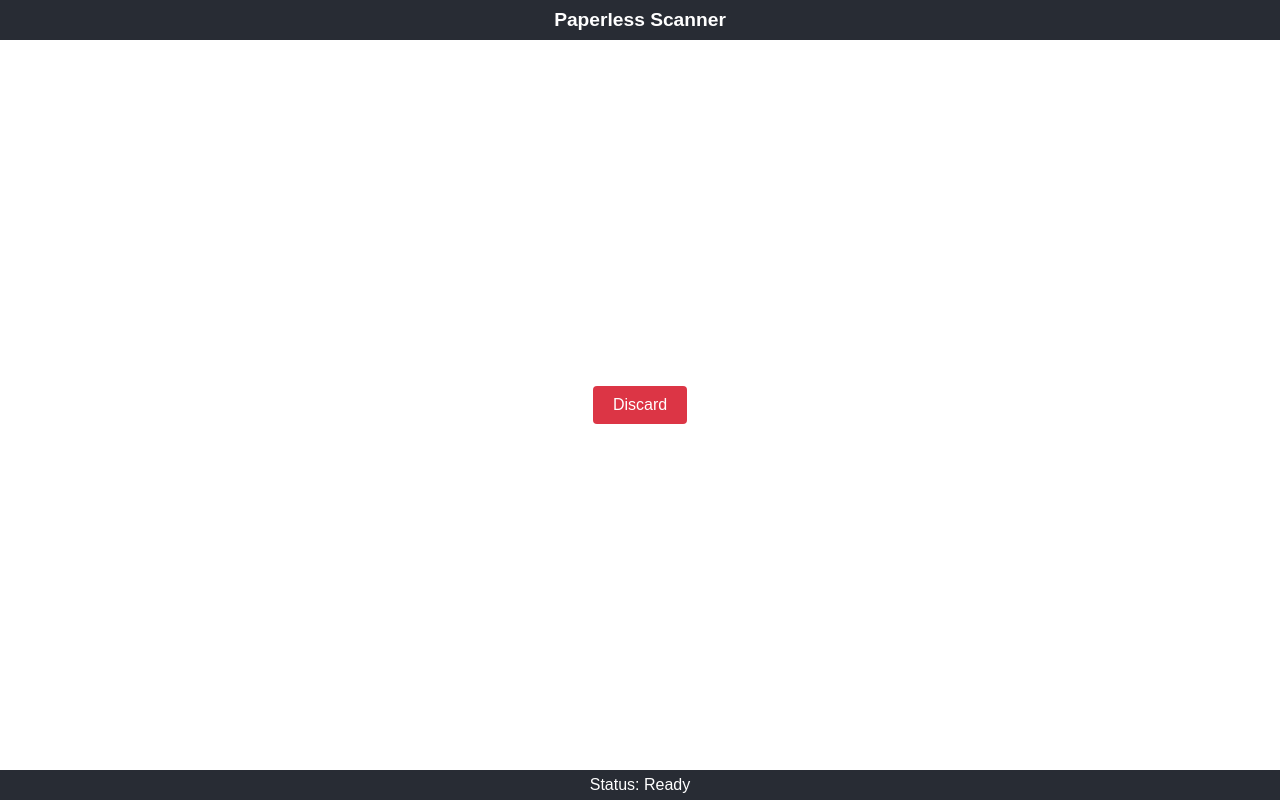
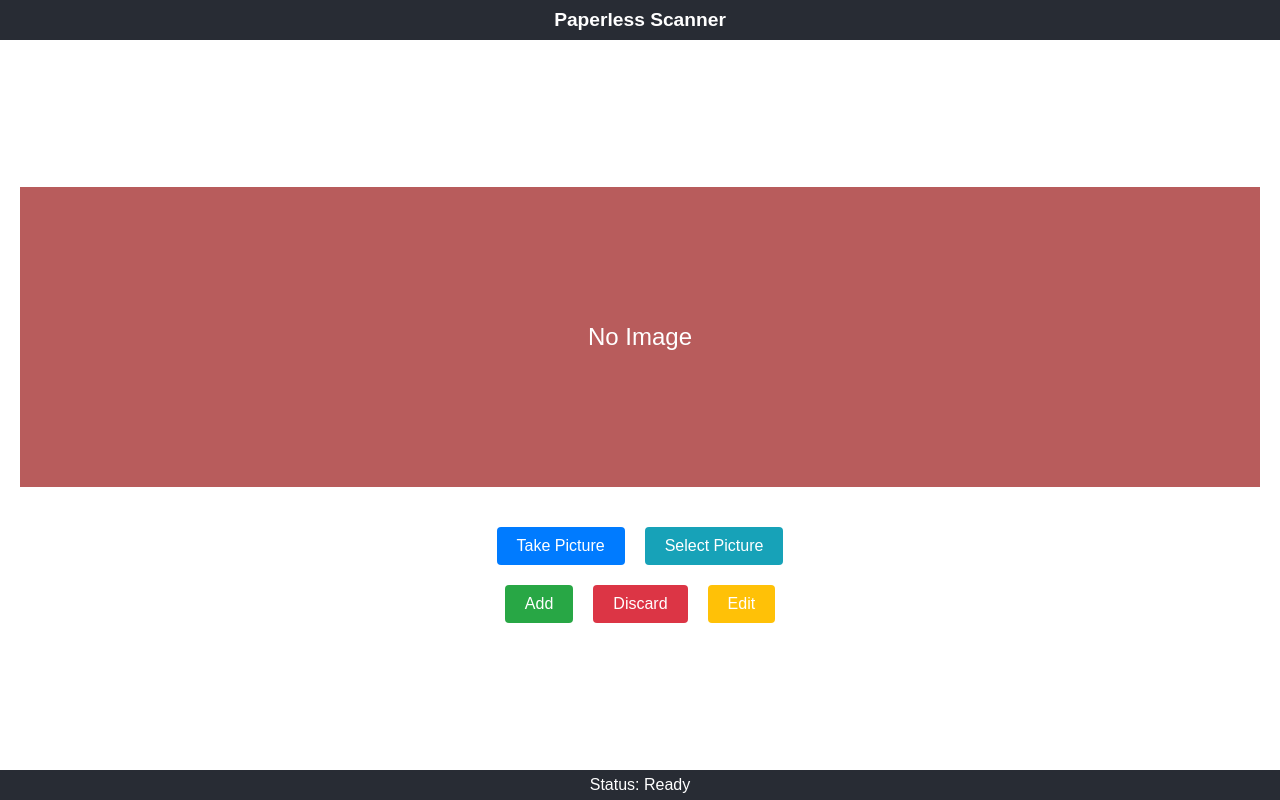
Before and after one commit to lucianhanga/acquire4paperless, a React (Create React App) app in the folder scan-app2/: page / in a window 1280 px wide. Both pictures are taken after a click on the button "Add Page". Built offline with nearby package versions, Linux system fonts and the light colour scheme.

Commit message:
Enhance AcquirePage component with image preview and action buttons; add functionality for adding, editing, and selecting images

```diff
--- a/scan-app2/src/components/AcquirePage.css
+++ b/scan-app2/src/components/AcquirePage.css
@@ -1,22 +1,99 @@
 .acquire-page {
   display: flex;
+  flex-direction: column;
   justify-content: center;
   align-items: center;
   height: 100%;
   width: 100%;
 }
 
-.discard-button {
+.image-preview {
+  width: 100%;
+  height: 300px;
+  display: flex;
+  align-items: center;
+  justify-content: center;
+  background-color: #f0f0f0;
+  margin-bottom: 20px;
+}
+
+.image-preview img {
+  max-width: 100%;
+  max-height: 100%;
+  object-fit: contain;
+}
+
+.image-placeholder {
+  width: 100%;
+  height: 100%;
+  background-color: #b85c5c;
+  display: flex;
+  align-items: center;
+  justify-content: center;
+  color: white;
+  font-size: 24px;
+}
+
+.button-row {
+  display: flex;
+  justify-content: center;
+  margin-top: 10px;
+}
+
+.button-row button,
+.button-row label {
   padding: 10px 20px;
   font-size: 16px;
   cursor: pointer;
-  background-color: #dc3545;
-  color: white;
+  margin: 0 10px;
   border: none;
   border-radius: 4px;
   transition: background-color 0.3s ease;
 }
 
+.take-picture-button {
+  background-color: #007bff;
+  color: white;
+}
+
+.take-picture-button:hover {
+  background-color: #0056b3;
+}
+
+.select-picture-button {
+  background-color: #17a2b8;
+  color: white;
+  display: inline-block;
+  text-align: center;
+}
+
+.select-picture-button:hover {
+  background-color: #138496;
+}
+
+.add-button {
+  background-color: #28a745;
+  color: white;
+}
+
+.add-button:hover {
+  background-color: #218838;
+}
+
+.discard-button {
+  background-color: #dc3545;
+  color: white;
+}
+
 .discard-button:hover {
   background-color: #c82333;
 }
+
+.edit-button {
+  background-color: #ffc107;
+  color: white;
+}
+
+.edit-button:hover {
+  background-color: #e0a800;
+}
--- a/scan-app2/src/components/AcquirePage.js
+++ b/scan-app2/src/components/AcquirePage.js
@@ -1,10 +1,30 @@
 import React from "react";
 import "./AcquirePage.css";
 
-function AcquirePage({ onDiscard }) {
+function AcquirePage({ onDiscard, onAdd, onEdit, onTakePicture, onSelectPicture, image }) {
   return (
     <div className="acquire-page">
-      <button className="discard-button" onClick={onDiscard}>Discard</button>
+      <div className="image-preview">
+        {image ? <img src={image} alt="Preview" /> : <div className="image-placeholder">No Image</div>}
+      </div>
+      <div className="button-row">
+        <button className="take-picture-button" onClick={onTakePicture}>Take Picture</button>
+        <input
+          type="file"
+          accept="image/*"
+          style={{ display: "none" }}
+          id="select-picture-input"
+          onChange={onSelectPicture}
+        />
+        <label htmlFor="select-picture-input" className="select-picture-button">
+          Select Picture
+        </label>
+      </div>
+      <div className="button-row">
+        <button className="add-button" onClick={onAdd}>Add</button>
+        <button className="discard-button" onClick={onDiscard}>Discard</button>
+        <button className="edit-button" onClick={onEdit}>Edit</button>
+      </div>
     </div>
   );
 }
--- a/scan-app2/src/components/Content.js
+++ b/scan-app2/src/components/Content.js
@@ -5,6 +5,7 @@ import "./Content.css";
 
 function Content() {
   const [isAcquiring, setIsAcquiring] = useState(false);
+  const [image, setImage] = useState(null);
 
   const handleAddPage = () => {
     setIsAcquiring(true);
@@ -12,12 +13,43 @@ function Content() {
 
   const handleDiscard = () => {
     setIsAcquiring(false);
+    setImage(null); // Reset image when discarding
+  };
+
+  const handleAdd = () => {
+    // Handle add action
+  };
+
+  const handleEdit = () => {
+    // Handle edit action
+  };
+
+  const handleTakePicture = () => {
+    // Handle take picture action
+  };
+
+  const handleSelectPicture = (event) => {
+    const file = event.target.files[0];
+    if (file) {
+      const reader = new FileReader();
+      reader.onload = (e) => {
+        setImage(e.target.result);
+      };
+      reader.readAsDataURL(file);
+    }
   };
 
   return (
     <div className="App-content">
       {isAcquiring ? (
-        <AcquirePage onDiscard={handleDiscard} />
+        <AcquirePage
+          onDiscard={handleDiscard}
+          onAdd={handleAdd}
+          onEdit={handleEdit}
+          onTakePicture={handleTakePicture}
+          onSelectPicture={handleSelectPicture}
+          image={image}
+        />
       ) : (
         <>
           <PageList />
```
